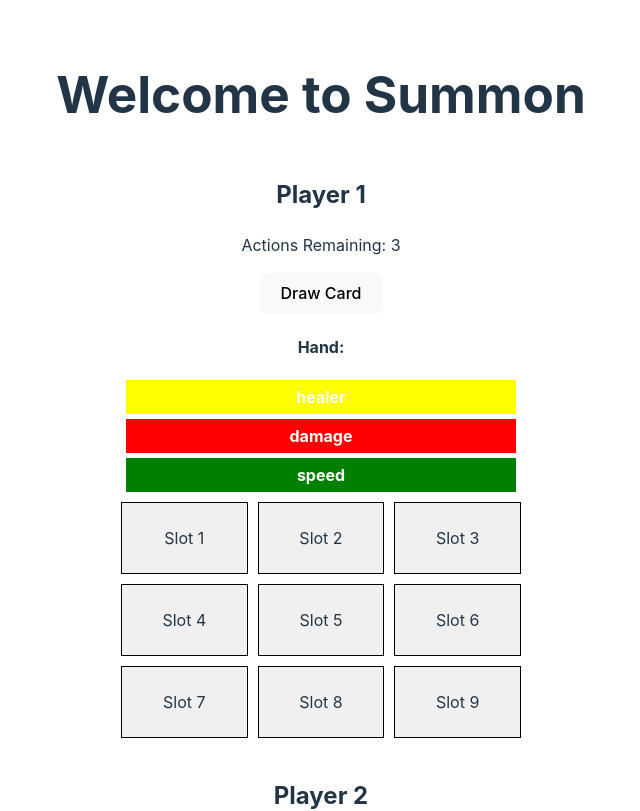
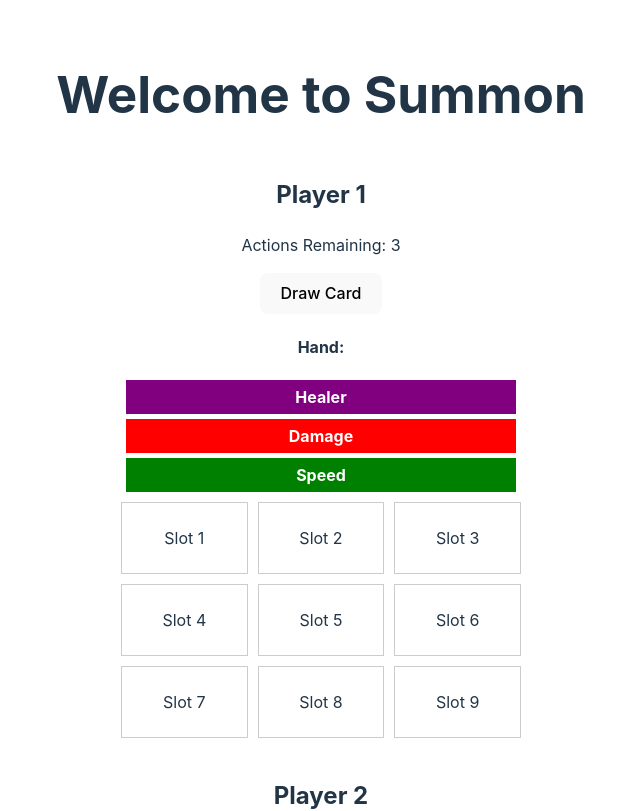
Before and after one commit to CullsGit/tcg-game, a React (Vite) app: page / in a window 1280 px wide. Shown: the top 811 px of the page, without its empty margins (319-959 px from the left). Built offline with nearby package versions, Linux system fonts and the light colour scheme.

Commit message:
add place card logic, add css for cards being placed

```diff
--- a/src/components/Board.css
+++ b/src/components/Board.css
@@ -20,13 +20,13 @@
 }
 
 .board-cell {
-  border: 1px solid #000;
+  border: 1px solid #ccc;
   padding: 10px;
   height: 50px;
   display: flex;
   align-items: center;
   justify-content: center;
-  background-color: #f0f0f0;
+  transition: background-color 0.3s ease;
 }
 
 .card {
--- a/src/components/Board.jsx
+++ b/src/components/Board.jsx
@@ -51,12 +51,65 @@ const Board = () => {
     }
   };
 
+  // Function to place a card on the board
+  const handlePlaceCard = (
+    playerHand,
+    setPlayerHand,
+    board,
+    setBoard,
+    slotIndex,
+    actions,
+    setActions
+  ) => {
+    if (actions > 0 && board[slotIndex] === null) {
+      const selectedCard = playerHand[0]; // Select the first card in hand to place
+      if (selectedCard) {
+        // Update board with placed card
+        const newBoard = [...board];
+        newBoard[slotIndex] = selectedCard;
+        setBoard(newBoard);
+
+        // Remove placed card from player's hand
+        setPlayerHand(playerHand.slice(1));
+
+        // Decrement action count
+        setActions(actions - 1);
+      }
+    } else if (board[slotIndex] !== null) {
+      alert("Slot already occupied!");
+    } else {
+      alert("No actions remaining!");
+    }
+  };
+
   // Render a single player's board
-  const renderBoard = (board) => (
+  const renderBoard = (
+    board,
+    playerHand,
+    setPlayerHand,
+    actions,
+    setActions,
+    setBoard
+  ) => (
     <div className="board-grid">
       {board.map((slot, index) => (
-        <div key={index} className="board-cell">
-          {slot ? `${slot.type} (${slot.color})` : `Slot ${index + 1}`}
+        <div
+          key={index}
+          className={`board-cell ${slot ? "occupied" : ""}`}
+          style={{ backgroundColor: slot ? slot.color : "transparent" }}
+          onClick={() =>
+            handlePlaceCard(
+              playerHand,
+              setPlayerHand,
+              board,
+              setBoard,
+              index,
+              actions,
+              setActions
+            )
+          }
+        >
+          {slot ? slot.type : `Slot ${index + 1}`}
         </div>
       ))}
     </div>
@@ -92,7 +145,14 @@ const Board = () => {
             </div>
           ))}
         </div>
-        {renderBoard(playerOneBoard)}
+        {renderBoard(
+          playerOneBoard,
+          playerOneHand,
+          setPlayerOneHand,
+          playerOneActions,
+          setPlayerOneActions,
+          setPlayerOneBoard
+        )}
       </div>
 
       <div className="player-section">
@@ -124,7 +184,14 @@ const Board = () => {
             </div>
           ))}
         </div>
-        {renderBoard(playerTwoBoard)}
+        {renderBoard(
+          playerTwoBoard,
+          playerTwoHand,
+          setPlayerTwoHand,
+          playerTwoActions,
+          setPlayerTwoActions,
+          setPlayerTwoBoard
+        )}
       </div>
     </div>
   );
--- a/src/data/deckData.js
+++ b/src/data/deckData.js
@@ -1,10 +1,10 @@
 // src/data/deckData.js
 export function createDeck() {
   const cardTypes = [
-    { type: "tank", color: "blue" },
-    { type: "damage", color: "red" },
-    { type: "speed", color: "green" },
-    { type: "healer", color: "yellow" },
+    { type: "Tank", color: "blue" },
+    { type: "Damage", color: "red" },
+    { type: "Speed", color: "green" },
+    { type: "Healer", color: "purple" },
   ];
 
   let deck = [];
```
